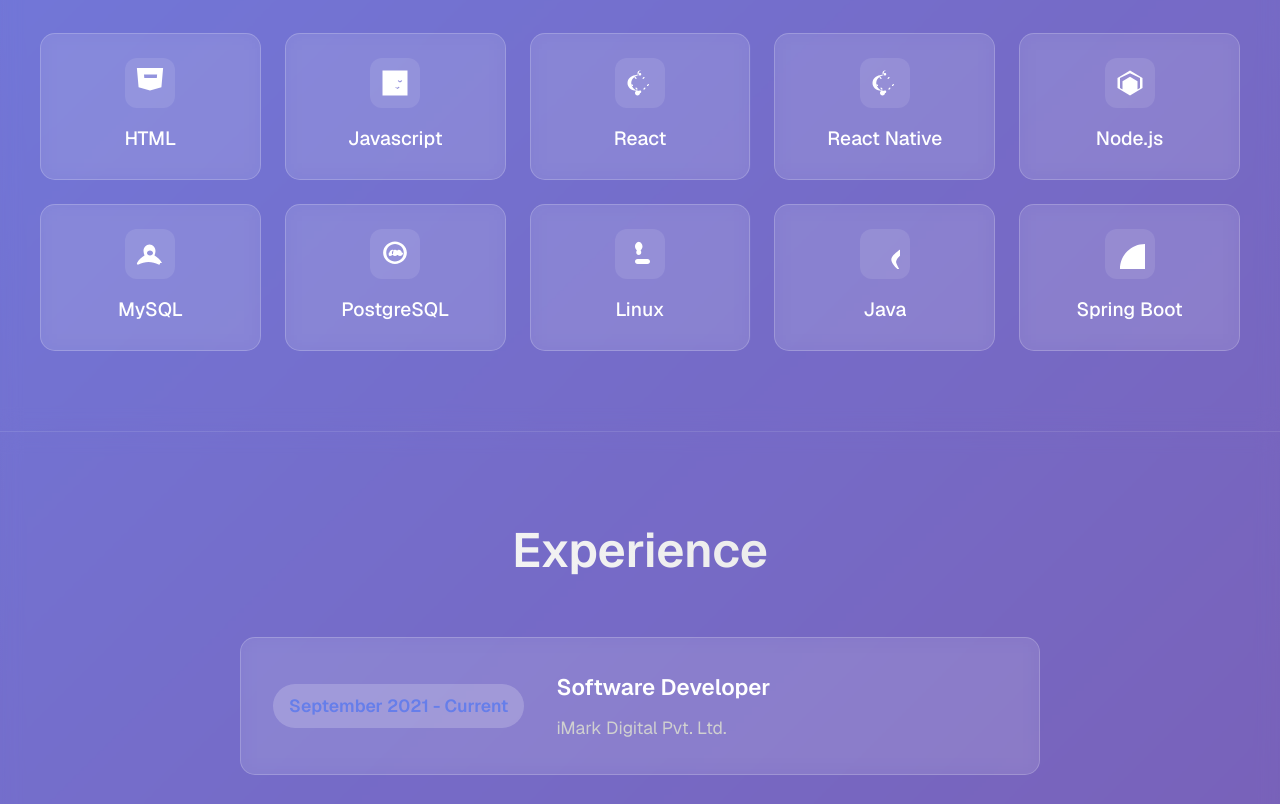
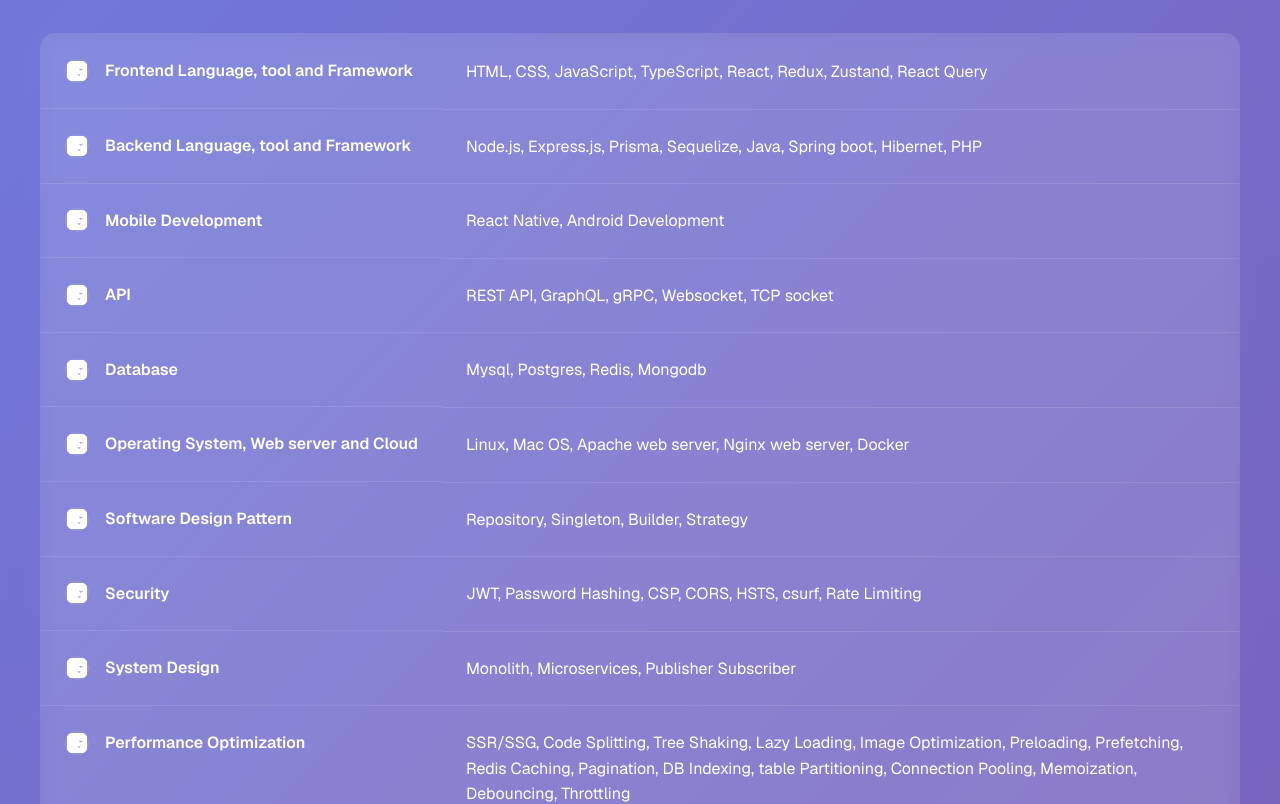
Before and after one commit to roshangautam07/portfolio, a Next.js app: page / in a window 1280 px wide. Shown: the part 1400-2204 px from the top of the page. Built offline with nearby package versions, Linux system fonts and the light colour scheme.

Commit message:
skill section refine

```diff
--- a/src/app/page.module.css
+++ b/src/app/page.module.css
@@ -590,3 +590,37 @@
     height: 18px;
   }
 }
+
+/* Skills Table */
+.skillsTable {
+  width: 100%;
+  border-collapse: collapse;
+  margin-top: 2rem;
+  background: rgba(255, 255, 255, 0.1);
+  border-radius: 15px;
+  overflow: hidden;
+  backdrop-filter: blur(10px);
+  border: 1px solid rgba(255, 255, 255, 0.2);
+}
+
+.skillsTable td {
+  padding: 1.5rem;
+  border-bottom: 1px solid rgba(255, 255, 255, 0.1);
+}
+
+.skillsTable tr:last-child td {
+  border-bottom: none;
+}
+
+.skillCategory {
+  font-weight: 600;
+  display: flex;
+  align-items: center;
+  gap: 1rem;
+  white-space: nowrap;
+}
+
+.skillIcon {
+  width: 24px;
+  height: 24px;
+}
--- a/src/app/page.tsx
+++ b/src/app/page.tsx
@@ -4,16 +4,37 @@
 
 export default function Home() {
   const skills = [
-    { name: "HTML", icon: "html5" },
-    { name: "Javascript", icon: "javascript" },
-    { name: "React", icon: "react" },
-    { name: "React Native", icon: "react" },
-    { name: "Node.js", icon: "nodejs" },
-    { name: "MySQL", icon: "mysql" },
-    { name: "PostgreSQL", icon: "postgresql" },
-    { name: "Linux", icon: "linux" },
-    { name: "Java", icon: "java" },
-    { name: "Spring Boot", icon: "springboot" }
+    {
+      category: "Frontend Language, tool and Framework",
+      skills: "HTML, CSS, JavaScript, TypeScript, React, Redux, Zustand, React Query",
+    },
+    {
+      category: "Backend Language, tool and Framework",
+      skills: "Node.js, Express.js, Prisma, Sequelize, Java, Spring boot, Hibernet, PHP",
+    },
+    { category: "Mobile Development", skills: "React Native, Android Development" },
+    { category: "API", skills: "REST API, GraphQL, gRPC, Websocket, TCP socket" },
+    { category: "Database", skills: "Mysql, Postgres, Redis, Mongodb" },
+    {
+      category: "Operating System, Web server and Cloud",
+      skills: "Linux, Mac OS, Apache web server, Nginx web server, Docker",
+    },
+    {
+      category: "Software Design Pattern",
+      skills: "Repository, Singleton, Builder, Strategy",
+    },
+    {
+      category: "Security",
+      skills: "JWT, Password Hashing, CSP, CORS, HSTS, csurf, Rate Limiting",
+    },
+    {
+      category: "System Design",
+      skills: "Monolith, Microservices, Publisher Subscriber",
+    },
+    {
+      category: "Performance Optimization",
+      skills: "SSR/SSG, Code Splitting, Tree Shaking, Lazy Loading, Image Optimization, Preloading, Prefetching, Redis Caching, Pagination, DB Indexing, table Partitioning, Connection Pooling, Memoization, Debouncing, Throttling",
+    },
   ];
 
   const education = [
@@ -118,18 +139,21 @@
       <section className={styles.section} id="skills">
         <div className={styles.sectionContent}>
           <h2 className={styles.sectionTitle}>Skills</h2>
-          <div className={styles.skillsGrid}>
-            {skills.map((skill, index) => (
-              <div key={index} className={styles.skillCard}>
-                <div className={styles.skillIcon}>
-                  <svg viewBox="0 0 24 24" fill="currentColor" className={styles.iconSvg}>
-                    <path d={getSkillIcon(skill.icon)} />
-                  </svg>
-                </div>
-                <span className={styles.skillName}>{skill.name}</span>
-              </div>
-            ))}
-          </div>
+          <table className={styles.skillsTable}>
+            <tbody>
+              {skills.map((skill, index) => (
+                <tr key={index}>
+                  <td className={styles.skillCategory}>
+                    <svg className={styles.skillIcon} viewBox="0 0 24 24" fill="currentColor">
+                      <path d={getSkillIcon(skill.category)} />
+                    </svg>
+                    {skill.category}
+                  </td>
+                  <td>{skill.skills}</td>
+                </tr>
+              ))}
+            </tbody>
+          </table>
         </div>
       </section>
 
```
